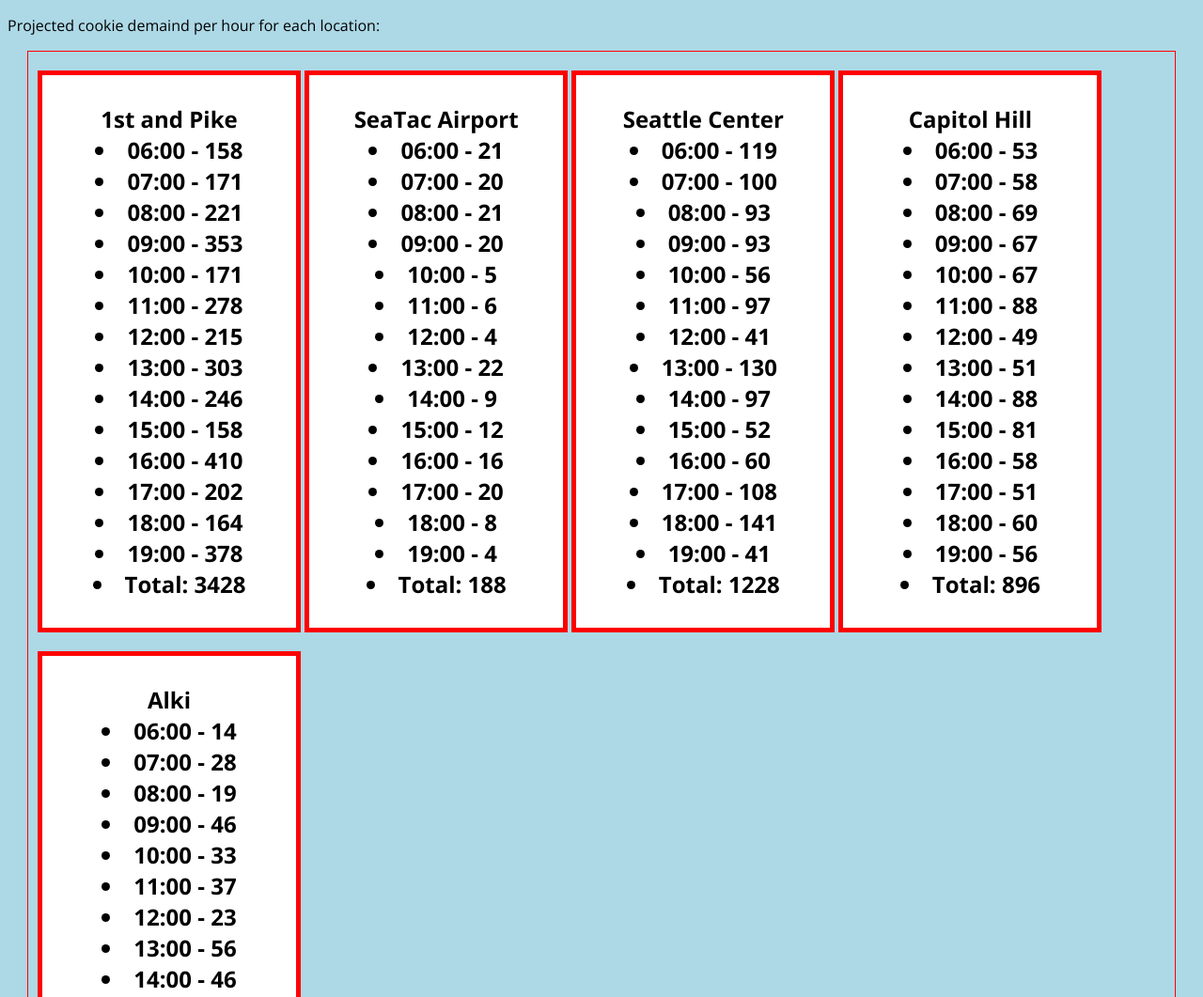
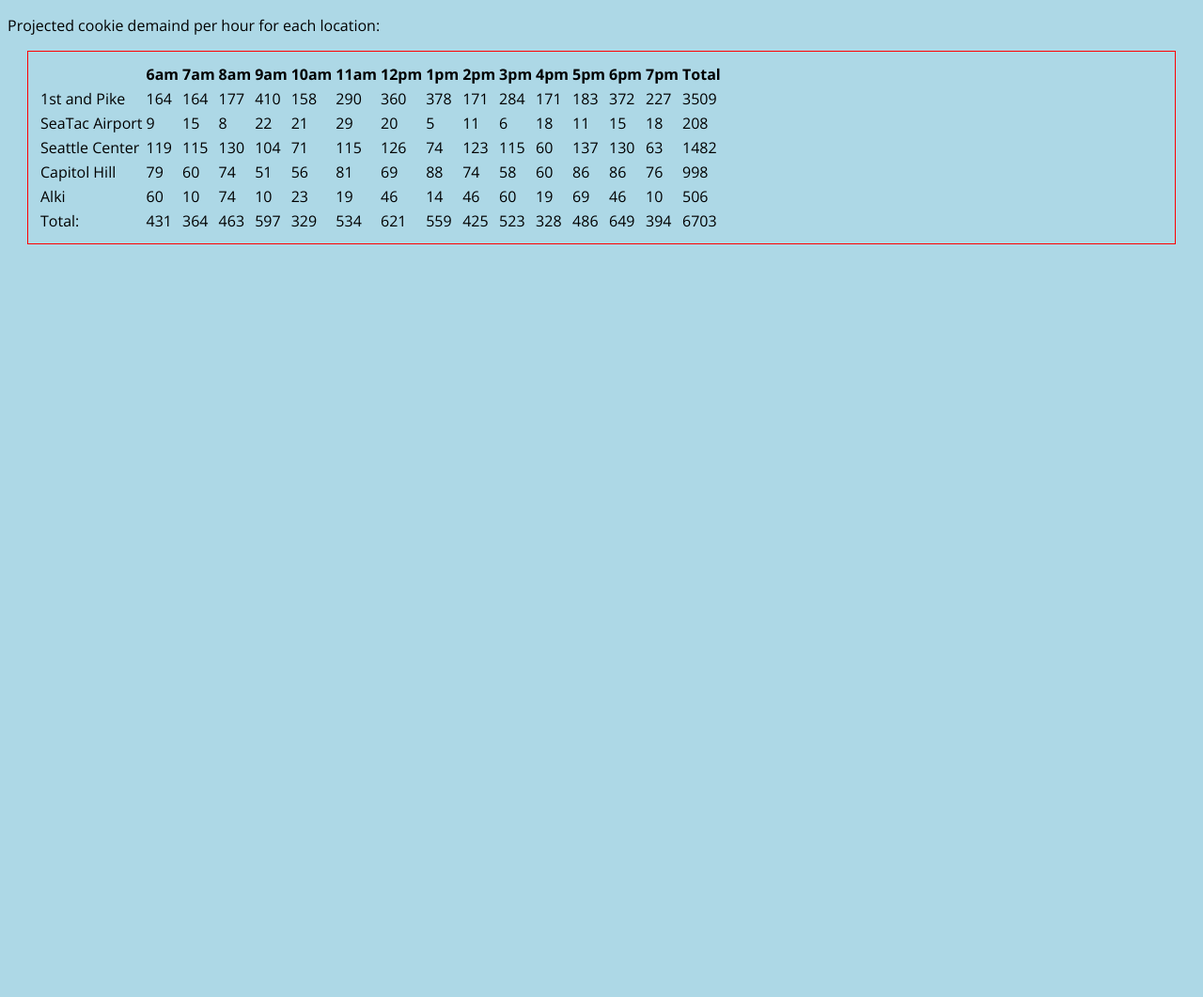
Before and after one commit to arielpedraza/cookie-stand, a plain HTML site: page sales.html in a window 1280 px wide. Shown: the top 1061 px of the page at 94% size. After the commit the page ends 800 px from the top, so only its background shows below. Drawn offline with nearby package versions, Linux system fonts and the light colour scheme.

Commit message:
constructor and table complete with headers and totals

```diff
--- a/app.js
+++ b/app.js
@@ -1,197 +1,100 @@
 'use strict';
+var allStores = [];
+var storeHours = ['6am', '7am', '8am', '9am', '10am', '11am', '12pm', '1pm', '2pm', '3pm', '4pm', '5pm', '6pm', '7pm'];
 
-var pike = {
-  openingHour: 6,
-  closingHour: 20,
-  storeHours: [],
-  minCust: 23,
-  maxCust: 65,
-  cookiesPerCust: 6.3,
-  cookiesPerHour: [],
-  totalSoldToday: 0,
-  getCustPerHour: function() {
+function CookieStore(minCust, maxCust, cookiesPerCust, storeName) {
+  this.storeName = storeName;
+  //this.openingHour = 6;
+  //this.closingHour = 20;
+  //this.storeHours = [];
+  this.minCust = minCust;
+  this.maxCust = maxCust;
+  this.cookiesPerCust = cookiesPerCust;
+  this.cookiesPerHour = [];
+  this.totalSoldToday = 0;
+  allStores.push(this);
+
+  this.getCustPerHour = function() {
     return (Math.floor(Math.random() * (this.maxCust - this.minCust + 1)) + this.minCust);
-  },
-  initialize: function() {
-    for (var i = 0; i < (this.closingHour - this.openingHour); i++) {
+  };
+  this.initialize = function() {
+    for (var i = 0; i < storeHours.length; i++) {
       this.cookiesPerHour[i] = Math.ceil(this.cookiesPerCust * this.getCustPerHour());
-      if((this.openingHour + i) >= 10){
-        this.storeHours[i] = (this.openingHour + i) + ':00';
-      } else {
-        this.storeHours[i] = '0' + (this.openingHour + i) + ':00';
-      }
+      // if((this.openingHour + i) >= 10){
+      //   this.storeHours[i] = (this.openingHour + i) + ':00';
+      // } else {
+      //   this.storeHours[i] = '0' + (this.openingHour + i) + ':00';
+      // }
       this.totalSoldToday += this.cookiesPerHour[i];
     }
-  },
-  render: function() {
+  };
+  this.render = function() {
     this.initialize();
-    var newEl;
-    var targetUl = document.getElementById('pike');
+    var newTrEl = document.createElement('tr');
+    var newTdEl = document.createElement('td');
+    newTdEl.textContent = this.storeName;
+    newTrEl.appendChild(newTdEl);
     for(var i in this.cookiesPerHour){
-      newEl = document.createElement('li');
-      newEl.appendChild(document.createTextNode(this.storeHours[i] + ' - ' + this.cookiesPerHour[i]));
-      targetUl.appendChild(newEl);
+      newTdEl = document.createElement('td');
+      newTdEl.textContent = this.cookiesPerHour[i];
+      newTrEl.appendChild(newTdEl);
     }
-    newEl = document.createElement('li');
-    newEl.appendChild(document.createTextNode('Total: ' + this.totalSoldToday));
-    targetUl.appendChild(newEl);
+    newTdEl = document.createElement('td');
+    newTdEl.textContent = this.totalSoldToday;
+    newTrEl.appendChild(newTdEl);
+    document.getElementById('sales-table').appendChild(newTrEl);
+  };
+}
+
+function makeHeaderRow(){
+  var newTrEl = document.createElement('tr');
+  var newThEl = document.createElement('th');
+  newThEl.textContent = '';
+  newTrEl.appendChild(newThEl);
+  for(var i in storeHours){
+    newThEl = document.createElement('th');
+    newThEl.textContent = storeHours[i];
+    newTrEl.appendChild(newThEl);
   }
+  newThEl = document.createElement('th');
+  newThEl.textContent = 'Total';
+  newTrEl.appendChild(newThEl);
+  document.getElementById('sales-table').appendChild(newTrEl);
 };
 
-var seaTac = {
-  openingHour: 6,
-  closingHour: 20,
-  storeHours: [],
-  minCust: 3,
-  maxCust: 24,
-  cookiesPerCust: 1.2,
-  cookiesPerHour: [],
-  totalSoldToday: 0,
-  getCustPerHour: function() {
-    return (Math.floor(Math.random() * (this.maxCust - this.minCust + 1)) + this.minCust);
-  },
-  initialize: function() {
-    for (var i = 0; i < (this.closingHour - this.openingHour); i++) {
-      this.cookiesPerHour[i] = Math.ceil(this.cookiesPerCust * this.getCustPerHour());
-      if((this.openingHour + i) >= 10){
-        this.storeHours[i] = (this.openingHour + i) + ':00';
-      } else {
-        this.storeHours[i] = '0' + (this.openingHour + i) + ':00';
-      }
-      this.totalSoldToday += this.cookiesPerHour[i];
+function calculateHourTotals(){
+  var dailyTotal = 0;
+  var newTrEl = document.createElement('tr');
+  var newTdEl = document.createElement('td');
+  newTdEl.textContent = 'Total:';
+  newTrEl.appendChild(newTdEl);
+  for(var i in storeHours){
+    var hourTotal = 0;
+    for(var j in allStores){
+      hourTotal += allStores[j].cookiesPerHour[i];
     }
-  },
-  render: function() {
-    this.initialize();
-    var newEl;
-    var targetUl = document.getElementById('seatac');
-    for(var i in this.cookiesPerHour){
-      newEl = document.createElement('li');
-      newEl.appendChild(document.createTextNode(this.storeHours[i] + ' - ' + this.cookiesPerHour[i]));
-      targetUl.appendChild(newEl);
-    }
-    newEl = document.createElement('li');
-    newEl.appendChild(document.createTextNode('Total: ' + this.totalSoldToday));
-    targetUl.appendChild(newEl);
+    dailyTotal += hourTotal;
+    newTdEl = document.createElement('td');
+    newTdEl.textContent = hourTotal;
+    newTrEl.appendChild(newTdEl);
   }
+  newTdEl = document.createElement('td');
+  newTdEl.textContent = dailyTotal;
+  newTrEl.appendChild(newTdEl);
+  document.getElementById('sales-table').appendChild(newTrEl);
 };
 
-var seattleCenter = {
-  openingHour: 6,
-  closingHour: 20,
-  storeHours: [],
-  minCust: 11,
-  maxCust: 38,
-  cookiesPerCust: 3.7,
-  cookiesPerHour: [],
-  totalSoldToday: 0,
-  getCustPerHour: function() {
-    return (Math.floor(Math.random() * (this.maxCust - this.minCust + 1)) + this.minCust);
-  },
-  initialize: function() {
-    for (var i = 0; i < (this.closingHour - this.openingHour); i++) {
-      this.cookiesPerHour[i] = Math.ceil(this.cookiesPerCust * this.getCustPerHour());
-      if((this.openingHour + i) >= 10){
-        this.storeHours[i] = (this.openingHour + i) + ':00';
-      } else {
-        this.storeHours[i] = '0' + (this.openingHour + i) + ':00';
-      }
-      this.totalSoldToday += this.cookiesPerHour[i];
-    }
-  },
-  render: function() {
-    this.initialize();
-    var newEl;
-    var targetUl = document.getElementById('seacen');
-    for(var i in this.cookiesPerHour){
-      newEl = document.createElement('li');
-      newEl.appendChild(document.createTextNode(this.storeHours[i] + ' - ' + this.cookiesPerHour[i]));
-      targetUl.appendChild(newEl);
-    }
-    newEl = document.createElement('li');
-    newEl.appendChild(document.createTextNode('Total: ' + this.totalSoldToday));
-    targetUl.appendChild(newEl);
-  }
-};
+var pike = new CookieStore(23, 65, 6.3, '1st and Pike');
+var seaTac = new CookieStore(3, 24, 1.2, 'SeaTac Airport');
+var seaCen = new CookieStore(11, 38, 3.7, 'Seattle Center');
+var capHill = new CookieStore(20, 38, 2.3, 'Capitol Hill');
+var alki = new CookieStore(2, 16, 4.6, 'Alki');
 
-var capHill = {
-  openingHour: 6,
-  closingHour: 20,
-  storeHours: [],
-  minCust: 20,
-  maxCust: 38,
-  cookiesPerCust: 2.3,
-  cookiesPerHour: [],
-  totalSoldToday: 0,
-  getCustPerHour: function() {
-    return (Math.floor(Math.random() * (this.maxCust - this.minCust + 1)) + this.minCust);
-  },
-  initialize: function() {
-    for (var i = 0; i < (this.closingHour - this.openingHour); i++) {
-      this.cookiesPerHour[i] = Math.ceil(this.cookiesPerCust * this.getCustPerHour());
-      if((this.openingHour + i) >= 10){
-        this.storeHours[i] = (this.openingHour + i) + ':00';
-      } else {
-        this.storeHours[i] = '0' + (this.openingHour + i) + ':00';
-      }
-      this.totalSoldToday += this.cookiesPerHour[i];
-    }
-  },
-  render: function() {
-    this.initialize();
-    var newEl;
-    var targetUl = document.getElementById('caphill');
-    for(var i in this.cookiesPerHour){
-      newEl = document.createElement('li');
-      newEl.appendChild(document.createTextNode(this.storeHours[i] + ' - ' + this.cookiesPerHour[i]));
-      targetUl.appendChild(newEl);
-    }
-    newEl = document.createElement('li');
-    newEl.appendChild(document.createTextNode('Total: ' + this.totalSoldToday));
-    targetUl.appendChild(newEl);
-  }
-};
-
-var alki = {
-  openingHour: 6,
-  closingHour: 20,
-  storeHours: [],
-  minCust: 2,
-  maxCust: 16,
-  cookiesPerCust: 4.6,
-  cookiesPerHour: [],
-  totalSoldToday: 0,
-  getCustPerHour: function() {
-    return (Math.floor(Math.random() * (this.maxCust - this.minCust + 1)) + this.minCust);
-  },
-  initialize: function() {
-    for (var i = 0; i < (this.closingHour - this.openingHour); i++) {
-      this.cookiesPerHour[i] = Math.ceil(this.cookiesPerCust * this.getCustPerHour());
-      if((this.openingHour + i) >= 10){
-        this.storeHours[i] = (this.openingHour + i) + ':00';
-      } else {
-        this.storeHours[i] = '0' + (this.openingHour + i) + ':00';
-      }
-      this.totalSoldToday += this.cookiesPerHour[i];
-    }
-  },
-  render: function() {
-    this.initialize();
-    var newEl;
-    var targetUl = document.getElementById('alki');
-    for(var i in this.cookiesPerHour){
-      newEl = document.createElement('li');
-      newEl.appendChild(document.createTextNode(this.storeHours[i] + ' - ' + this.cookiesPerHour[i]));
-      targetUl.appendChild(newEl);
-    }
-    newEl = document.createElement('li');
-    newEl.appendChild(document.createTextNode('Total: ' + this.totalSoldToday));
-    targetUl.appendChild(newEl);
-  }
-};
-
+makeHeaderRow();
 pike.render();
 seaTac.render();
-seattleCenter.render();
+seaCen.render();
 capHill.render();
 alki.render();
+calculateHourTotals();
+//end of file
--- a/sales.html
+++ b/sales.html
@@ -9,7 +9,9 @@
 
   <body>
     <p>Projected cookie demaind per hour for each location:</p>
-    <div class="all-sales-blocks">
+    <div class="all-sales-block">
+      <table id="sales-table"></table>
+      <!--
       <article class="sales-data">
         <h2 id="pike">1st and Pike</h2>
         <ul></ul>
@@ -30,9 +32,8 @@
         <h2 id="alki">Alki</h2>
         <ul></ul>
       </article>
+      -->
     </div>
-
     <script type="text/javascript" src="app.js"></script>
-
   </body>
 </html>
--- a/style.css
+++ b/style.css
@@ -6,7 +6,7 @@ body {
   background-color: lightblue;
 }
 
-.all-sales-blocks {
+.all-sales-block {
   border: solid thin red;
   padding: 10px;
   margin: auto;
@@ -42,6 +42,12 @@ body {
   /*float: left;*/
 }
 
+#logo {
+  width: 100px;
+  height: 100px;
+  display: inline-block;
+}
+
 #salmon-jpg {
   clear: both;
   border: solid thick red;
```
Also changed, not shown: index.html (+13 -4 lines).
